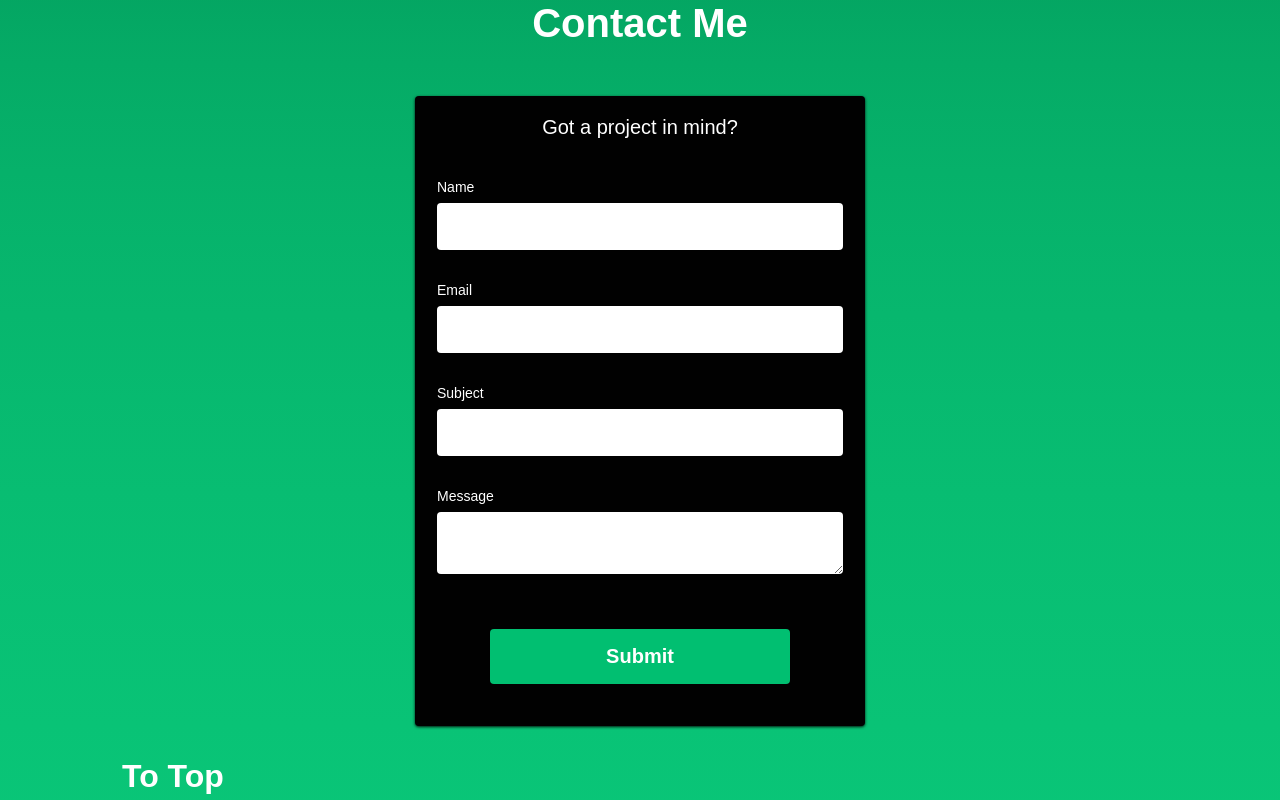
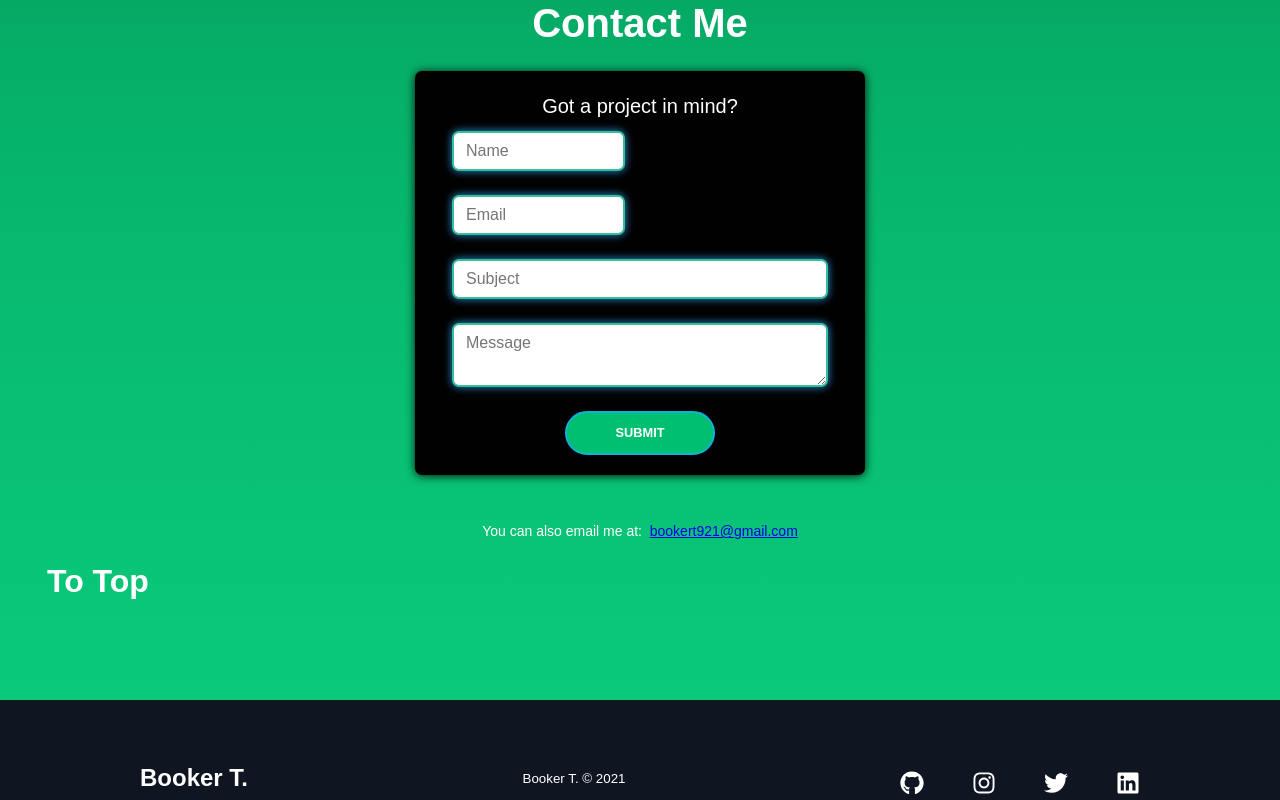
Before and after one commit to bookert921/bookNbeyond, a React (Create React App) app: page / in a window 1280 px wide. Shown: the part 2540-3340 px from the top of the page. Built offline with nearby package versions, Linux system fonts and the light colour scheme; a web font is replaced by a local one.

Commit message:
resizes contact form and adds a bit of flare

```diff
--- a/src/components/Contact/ContactElements.js
+++ b/src/components/Contact/ContactElements.js
@@ -2,11 +2,8 @@ import styled from 'styled-components';
 import { Link } from 'react-router-dom';
 
 export const Container = styled.div`
-    color: #fff;
-    padding: 100px 0;
     width: 100%;
-    ${'' /* padding: 100px 15px 100px 15px; */}
-
+    padding: 100px 15px;
     background: linear-gradient(
         180deg,
         rgba(1, 147, 86, 1), 20%,
@@ -15,6 +12,7 @@ export const Container = styled.div`
 `
 export const FormTitle = styled.h1`
     font-size: 2.5rem;
+    margin-bottom: 25px;
     color: #fff;
     text-align: center;
 
@@ -24,24 +22,118 @@ export const FormTitle = styled.h1`
 `
 
 export const FormWrap = styled.div`
+    margin: 0 auto 3rem;
+    padding: 0 15px;
+    line-height: 1.5;
+`
+
+export const Form = styled.form`
+    background: #010101;
+    max-width: 450px;
+    height: auto;
+    width: 100%;
+    z-index: 1;
     display: flex;
     flex-direction: column;
-    z-index: 1;
-    height: 100%;
-    width: 100%;
-    max-width: 1100px;
-    margin-right: auto;
-    margin-left: auto;
-    padding: 50px 0;
     justify-content: center;
+    margin: 0 auto;
+    padding: 20px 22px;
+    border-radius: 7px;
+    box-shadow: 0 1px 10px rgba(0, 0, 0, 0.9);
+    text-align: left;
 
     @media screen and (max-width: 400px){
-        height: 80%;
+        padding: 32px 32px;
+    }
+`
+
+export const FormH1 = styled.h1`
+    margin-bottom: 10px;
+    color: #fff;
+    font-size: 20px;
+    font-weight: 400;
+    text-align: center;
+`
+
+export const FormLabel = styled.label`
+    margin-bottom: 8px;
+    font-size: 14px;
+    color: #010101;
+`
+
+export const ShortInputContainer = styled.div`
+    max-width: 50%;
+    width: 100%;
+    padding: 0 15px;
+    text-align: left;
+
+    @media screen and (max-width: 480px){
+        max-width: 100%;
+    }
+`
+
+export const LongInputContainer = styled.div`
+    max-width: 100%;
+    width: 100%;
+    padding: 0 15px;
+    text-align: left;
+`
+
+export const FormInput = styled.input`
+    width: 100%;
+    font-size: 1rem;
+    line-height: 1.5rem;
+    border-radius: 7px;
+    border: 2px solid #33c098;
+    margin-bottom: 1.5rem;
+    padding: .375rem .75rem;
+    min-height: 40px;
+    display: block;
+    color: #10b1dd !important;
+    box-shadow: 0 1px 1px rgba(0,0,0,.075),0 0 8px #2c99e0;
+`
+
+export const TextArea = styled.textarea`
+    width: 100%;
+    height: auto;
+    display: block;
+    min-height: 1px;
+    padding: .375rem .75rem;
+    margin-bottom: 1.5rem;
+    font-size: 1rem;
+    line-height: 1.5rem;
+    border-radius: 7px;
+    border: 2px solid #33c098;
+    color: #10b1dd !important;
+    box-shadow: 0 1px 1px rgba(0,0,0,.075),0 0 8px #2c99e0;
+`
+
+export const FormButtom = styled.button`
+    margin: 0 auto;
+    max-width: 100%;
+    background: #01bf71;
+    padding: 0.5rem 2rem;
+    padding-left: 3rem;
+    padding-right: 3rem;
+    border: 2px solid #10b1dd;
+    border-radius: 25px;
+    color: #fff;
+    line-height: 1.5rem;
+    text-transform: uppercase;
+    font-size: 0.8rem;
+    cursor: pointer;
+    font-weight: bold;
+
+    &:hover {
+        background: teal;
+        color: goldenrod;
+        font-weight: bold;
+        transition: 0.8s all ease;
     }
 `
 
 export const Icon = styled(Link)`
-    margin: 32px 0 0 32px;
+    margin: 32px 20px 0 32px;
     text-decoration: none;
     color: #fff;
     font-weight: 700;
@@ -53,83 +145,10 @@ export const Icon = styled(Link)`
     }
 `
 
-export const FormContent = styled.div`
-    height: 100%;
-    display: flex;
-    flex-direction: column;
-    justify-content: center;
-
-    @media screen and (max-width: 480px){
-        padding: 10px;
-    }
-`
-export const Form = styled.form`
-    background: #010101;
-    max-width: 450px;
-    height: auto;
-    width: 100%;
-    z-index: 1;
-    display: grid;
-    margin: 0 auto;
-    padding: 20px 22px;
-    border-radius: 4px;
-    box-shadow: 0 1px 3px rgba(0, 0, 0, 0.9);
-
-    @media screen and (max-width: 400px){
-        padding: 32px 32px;
-    }
-`
-
-export const FormH1 = styled.h1`
-    margin-bottom: 40px;
-    color: #fff;
-    font-size: 20px;
-    font-weight: 400;
-    text-align: center;
-`
-
-export const FormLabel = styled.label`
-    margin-bottom: 8px;
-    font-size: 14px;
-    color: #fff;
-`
-export const FormInput = styled.input`
-    padding: 16px;
-    margin-bottom: 32px;
-    border: none;
-    border-radius: 4px
-`
-
-export const TextArea = styled.textarea`
-    padding: 16px;
-    margin-bottom: 32px;
-    border: none;
-    border-radius: 4px
-`
-
-export const FormButtom = styled.button`
-    margin: 0 auto;
-    width: 100%;
-    max-width: 300px;
-    background: #01bf71;
-    padding: 16px 0;
-    border: none;
-    border-radius: 4px;
-    color: #fff;
-    font-size: 20px;
-    cursor: pointer;
-    font-weight: bold;
-
-    &:hover {
-        background: teal;
-        color: goldenrod;
-        font-weight: bold;
-        transition: 0.8s all ease;
-    }
-`
-
 export const Text = styled.p`
     text-align: center;
     color: #fff;
     font-size: 14px;
+    padding: 0 20px;
+    margin-bottom: 1.5rem;
 `
--- a/src/components/Contact/index.js
+++ b/src/components/Contact/index.js
@@ -1,5 +1,18 @@
 import React from 'react';
-import { Container, Form, FormButtom, FormContent, FormH1, FormInput, FormLabel, FormTitle, FormWrap, Icon, TextArea, Text } from './ContactElements'
+import {
+    Container,
+    Form,
+    FormButtom,
+    FormH1,
+    FormInput,
+    FormTitle,
+    FormWrap,
+    Icon,
+    TextArea,
+    Text,
+    ShortInputContainer,
+    LongInputContainer,
+} from './ContactElements';
 import emailjs from 'emailjs-com';
 import { animateScroll as scroll } from 'react-scroll';
 
@@ -8,40 +21,64 @@ const Contact = () => {
     function sendEmail(e) {
         e.preventDefault();
 
-        emailjs.sendForm(process.env.REACT_APP_SERVICE_ID, process.env.REACT_APP_TEMPLATE_ID, e.target, process.env.REACT_APP_USER_ID)
+        emailjs.sendForm(
+            process.env.REACT_APP_SERVICE_ID,
+            process.env.REACT_APP_TEMPLATE_ID,
+            e.target,
+            process.env.REACT_APP_USER_ID
+        )
             .then((result) => {
                 console.log(result.text);
             }, (error) => {
                 console.log(error.text);
             });
-        e.target.reset()
-    }
+        e.target.reset();
+    };
 
     const toggleHome = () => {
         scroll.scrollToTop();
-    }
+    };
 
     return (
         <Container id="contact">
             <FormTitle>Contact Me</FormTitle>
             <FormWrap>
-                <FormContent>
-                    <Form onSubmit={sendEmail}>
-                        <FormH1>Got a project in mind?</FormH1>
-                        <FormLabel htomFor='name'>Name</FormLabel>
-                        <FormInput type='name' name='name' required />
-                        <FormLabel htomFor='email'>Email</FormLabel>
-                        <FormInput type='email' name='email' required />
-                        <FormLabel htmlFor="subject">Subject</FormLabel>
-                        <FormInput type='text' name='subject' required />
-                        <FormLabel htmlFor="message">Message</FormLabel>
-                        <TextArea type='text' name='message' required />
-                        <FormWrap style={{ height: '50px' }}>
-                            <FormButtom type="submit">Submit</FormButtom>
-                        </FormWrap>
-                    </Form>
-                </FormContent>
-                <Icon to="/" onClick={toggleHome}>To Top</Icon>
+                <Form onSubmit={sendEmail}>
+                    <FormH1>Got a project in mind?</FormH1>
+                    <ShortInputContainer>
+                        <FormInput
+                            placeholder="Name"
+                            type='text'
+                            name='name'
+                            required
+                        />
+                    </ShortInputContainer>
+                    <ShortInputContainer>
+                        <FormInput
+                            placeholder="Email"
+                            type='email'
+                            name='email'
+                            required
+                        />
+                    </ShortInputContainer>
+                    <LongInputContainer>
+                        <FormInput
+                            placeholder="Subject"
+                            type="text"
+                            name="subject"
+                            required
+                        />
+                    </LongInputContainer>
+                    <LongInputContainer>
+                        <TextArea
+                            placeholder="Message"
+                            type="text"
+                            name="message"
+                            required
+                        />
+                    </LongInputContainer>
+                    <FormButtom type="submit">Submit</FormButtom>
+                </Form>
             </FormWrap>
             <Text>
                 You can also email me at: &nbsp;
@@ -49,8 +86,9 @@ const Contact = () => {
                     bookert921@gmail.com
                 </a>
             </Text>
+            <Icon to="/" onClick={toggleHome}>To Top</Icon>
         </Container>
-    )
-}
+    );
+};
 
-export default Contact
+export default Contact;
```
